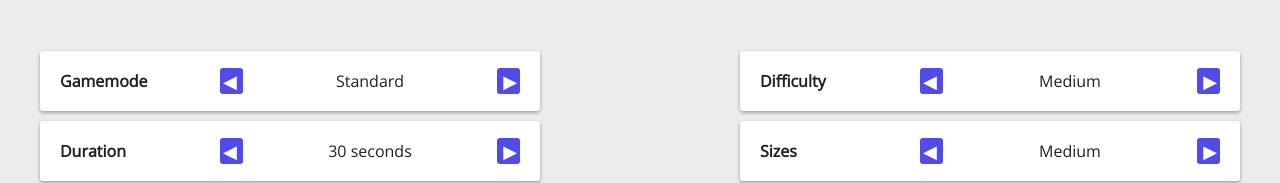
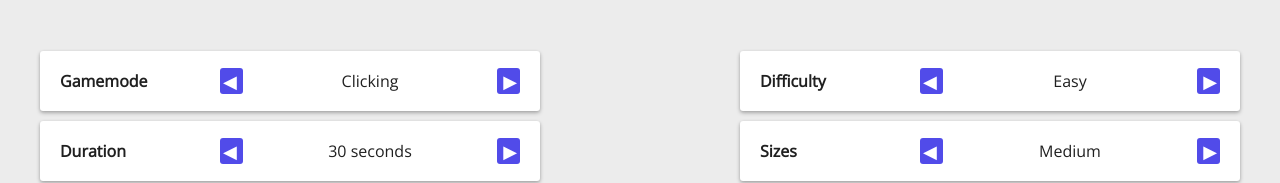
Before and after one commit to erohs/Aim-trainer, a React (Create React App) app: page / in a window 1280 px wide. Shown: the part 201-384 px from the top of the page. Built offline with nearby package versions, Linux system fonts and the light colour scheme; no server answers.

Commit message:
Added gamemode component that renders the games dynamically. Added weighting to settings

```diff
--- a/src/components/DynamicDropdown/DynamicDropdown.tsx
+++ b/src/components/DynamicDropdown/DynamicDropdown.tsx
@@ -8,7 +8,7 @@ class DynamicDropdown extends React.Component<IDynamicDropdownProps> {
             <div className="dynamic-dropdown">
                 <select onClick={(event: React.FormEvent<HTMLSelectElement>) => this.props.onSelect(event)} defaultValue={this.props.default}>
                     {this.props.values.map(item => (
-                        <option className="dynamic-dropdown--object" key={item as string} value={item as string}>{item}</option>
+                        <option key={item as string} value={item as string}>{item}</option>
                     ))}
                 </select>
             </div>
--- a/src/components/Game/Game.tsx
+++ b/src/components/Game/Game.tsx
@@ -3,9 +3,11 @@ import './style/Game.css';
 import Target from '../Target/Target';
 import Countdown from '../Countdown/Countdown';
 import { IGameState } from './interfaces/IGameState';
-import { setDefaultSettings } from '../../helpers/SettingsHelper';
 import * as ResultsHelper from '../../helpers/ResultsHelper';
 import { Redirect } from 'react-router-dom';
+import { randomPosition } from '../../helpers/GameHelper';
+
+const values = [1000, 800, 600, 400]
 
 class Game extends React.Component {
     state: IGameState = {
@@ -43,7 +45,7 @@ class Game extends React.Component {
         }
 
         this.addTarget();
-        this.setState({ timer: this.state.timer - (0.001 * this.state.settings.difficulty) });
+        this.setState({ timer: this.state.timer - (0.001 * values[this.state.settings.difficulty]) });
     }
 
     transition() {
@@ -54,9 +56,6 @@ class Game extends React.Component {
     }
 
     componentDidMount() {
-        if (localStorage.getItem("settings") === null) {
-            setDefaultSettings();
-        }
         const settings = JSON.parse(localStorage.getItem("settings") || '{}');
         this.setState({ settings: settings });
         this.setState({ results: ResultsHelper.setDefaultResults(this.state.results, settings) })
@@ -68,14 +67,14 @@ class Game extends React.Component {
     }
 
     startGame = () => {
-        this.speed = setInterval(() => this.tick(), this.state.settings.difficulty);
+        this.speed = setInterval(() => this.tick(), values[this.state.settings.difficulty]);
     }
 
     addTarget = () => {
         var key = Date.now();
         var targets = { ...this.state.targets };
         const area = document.getElementsByClassName('game-area')[0] as HTMLDivElement;
-        var position = this.randomPosition(area);
+        var position = randomPosition(area, this.state.settings.sizes);
         targets[key] = <Target key={key} index={key} targets={this.state.targets} removeOnClick={this.removeOnClick} position={position} settings={this.state.settings} />;
         this.setState({ results: ResultsHelper.updateTargetsTotal(this.state.results) });
         this.setState({ targets }, () => {
@@ -100,17 +99,7 @@ class Game extends React.Component {
         this.setState({ results: ResultsHelper.updateHits(this.state.timer, this.state.results) });
     }
 
-    randomPosition = (area: HTMLDivElement) => {
-        const offset = this.state.settings.sizes;
-        const rect = area.getBoundingClientRect();
-        const minx = rect.left + offset;
-        const maxx = rect.right - offset;
-        const miny = rect.top;
-        const maxy = rect.bottom - offset
-        const x = Math.floor(Math.random() * (maxx - minx)) + minx;
-        const y = Math.floor(Math.random() * (maxy - miny)) + miny;
-        return [x, y]
-    }
+
 
     setGameState = (name: string, state: boolean) => {
         if (name === "playing") {
--- a/src/components/GameSettings/Settings.ts
+++ b/src/components/GameSettings/Settings.ts
@@ -3,32 +3,37 @@ import { SettingTypes } from '../../enums';
 
 export let Settings: ISettings = {
     gamemode: {
-        types: ["Standard"],
-        values: ["standard"],
+        types: ["Clicking"],
+        values: ["clicking"],
+        weight: [1],
         type: SettingTypes.select,
-        default: "standard"
+        default: "clicking"
     },
     difficulty: {
         types: ["Easy", "Medium", "Hard", "Very Hard"],
-        values: [1000, 800, 600, 400],
+        values: [0, 1, 2, 3],
+        weight: [1, 1.25, 1.5, 2],
         type: SettingTypes.select,
-        default: 800
+        default: 0
     },
     duration: {
         types: ["15 seconds", "30 seconds", "60 seconds", "90 seconds", "120 seconds"],
         values: [15, 30, 60, 90, 120],
+        weight: [1, 1.2, 1.4, 1.6, 1.8],
         type: SettingTypes.select,
         default: 30
     },
     sizes: {
         types: ["Tiny", "Small", "Medium", "Large"],
         values: [10, 20, 40, 80],
+        weight: [2, 1.5, 1.25, 1],
         type: SettingTypes.select,
         default: 40
     },
     cursor: {
         types: ["Default", "Crosshair"],
         values: ["default", "crosshair"],
+        weight: [1, 1],
         type: SettingTypes.select,
         default: "crosshair"
     },
@@ -41,6 +46,7 @@ export let Settings: ISettings = {
     colour: {
         types: ["Default"],
         values: ["#FF0000"],
+        weight: [1],
         type: SettingTypes.colour,
         default: "#FF0000"
     }
--- a/src/components/GameSettings/interfaces/ISettings.ts
+++ b/src/components/GameSettings/interfaces/ISettings.ts
@@ -8,6 +8,7 @@ export interface IGameSettingsValues {
 interface ISetting {
     types: Array<string>
     values: Array<string | boolean | number>
+    weight: Array<number>
     type: SettingTypes
     default: string | boolean | number
 }
--- /dev/null
+++ b/src/components/Gamemode/Gamemode.tsx
@@ -0,0 +1,22 @@
+import React from 'react';
+import Game from '../Game/Game';
+import { IGamemodeProps } from './interfaces/IGamemodeProps';
+import { IGamemodes } from './interfaces/IGamemodes';
+
+const gamemodes: IGamemodes = {
+    clicking: Game
+}
+
+class Gamemode extends React.Component<IGamemodeProps> {
+    render() {
+        if (typeof gamemodes[this.props.gamemode] !== "undefined") {
+            return React.createElement(gamemodes[this.props.gamemode]);
+        }
+
+        return React.createElement(
+            () => <div>The {this.props.gamemode} gamemode could not be loaded. Try clearing local storage</div>
+        );
+    }
+}
+
+export default Gamemode;
--- /dev/null
+++ b/src/components/Gamemode/interfaces/IGamemodeProps.ts
@@ -0,0 +1,3 @@
+export interface IGamemodeProps {
+    gamemode: string
+}
--- /dev/null
+++ b/src/components/Gamemode/interfaces/IGamemodes.ts
@@ -0,0 +1,3 @@
+export interface IGamemodes {
+    [key: string]: any
+}
--- /dev/null
+++ b/src/helpers/GameHelper.ts
@@ -0,0 +1,11 @@
+export const randomPosition = (area: HTMLDivElement, size: number) => {
+    const offset = size;
+    const rect = area.getBoundingClientRect();
+    const minx = rect.left + offset;
+    const maxx = rect.right - offset;
+    const miny = rect.top;
+    const maxy = rect.bottom - offset
+    const x = Math.floor(Math.random() * (maxx - minx)) + minx;
+    const y = Math.floor(Math.random() * (maxy - miny)) + miny;
+    return [x, y]
+}
--- a/src/helpers/ResultsHelper.ts
+++ b/src/helpers/ResultsHelper.ts
@@ -1,4 +1,5 @@
 import { IStateTypes } from '../App';
+import { Settings } from '../components/GameSettings/Settings';
 
 export interface IResults {
     score: number,
@@ -80,11 +81,15 @@ const updateClickAccuracy = (results: IResults) => {
 
 const calculateScore = (results: IResults) => {
     let newResults = { ...results };
-    const difficultyMultiplyer = 1 / (newResults.settings.difficulty as number / 1000); // 1 1.25, 1.66, 2.5
-    const durationMultiplyer = 1 + (0.1 * (newResults.settings.duration as number / 10)); //1.5, 3, 6, 9, 12
-    const sizeMultiplyer = 1 + (1 / (1 + (0.1 * (newResults.settings.sizes as number / 10))));
-    const score = 1 * difficultyMultiplyer * durationMultiplyer * sizeMultiplyer * newResults.combo;
-    newResults.score += score;
+    let values = [1, newResults.combo]
+
+    for (const setting in newResults.settings) {
+        const index = Settings[setting].values.indexOf(newResults.settings[setting]);
+        values.push(Settings[setting].weight[index]);
+    }
+
+    newResults.score += values.reduce((a, b) => a * b, 1);
+
     return newResults;
 }
 
--- a/src/pages/GamePage/GamePage.tsx
+++ b/src/pages/GamePage/GamePage.tsx
@@ -1,16 +1,29 @@
 import React from 'react';
 import './style/GamePage.css';
 import NavigationBar from '../../components/NavigationBar/NavigationBar';
-import Game from '../../components/Game/Game';
+import Gamemode from '../../components/Gamemode/Gamemode';
 import { IGameProps } from './interfaces/IGamePageProps';
+import { setDefaultSettings } from '../../helpers/SettingsHelper';
 
 class GamePage extends React.Component<IGameProps> {
+    state = {
+        gamemode: ""
+    }
+
+    componentDidMount() {
+        if (localStorage.getItem("settings") === null) {
+            setDefaultSettings();
+        }
+        const settings = JSON.parse(localStorage.getItem("settings") || '{}');
+        this.setState({ gamemode: settings.gamemode });
+    }
+
     render() {
         return (
             <>
                 <NavigationBar />
                 <div className="game-container">
-                    <Game />
+                    <Gamemode gamemode={this.state.gamemode} />
                 </div>
             </>
         )
```
